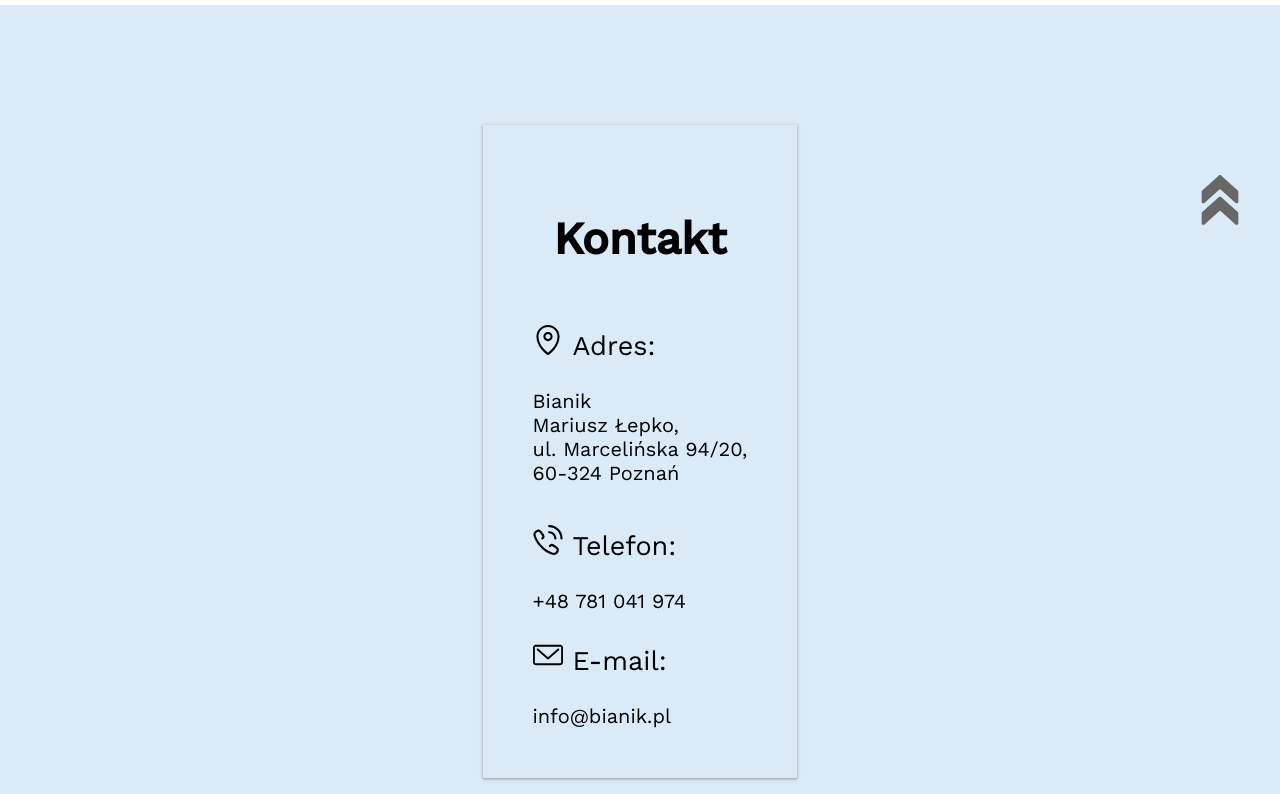
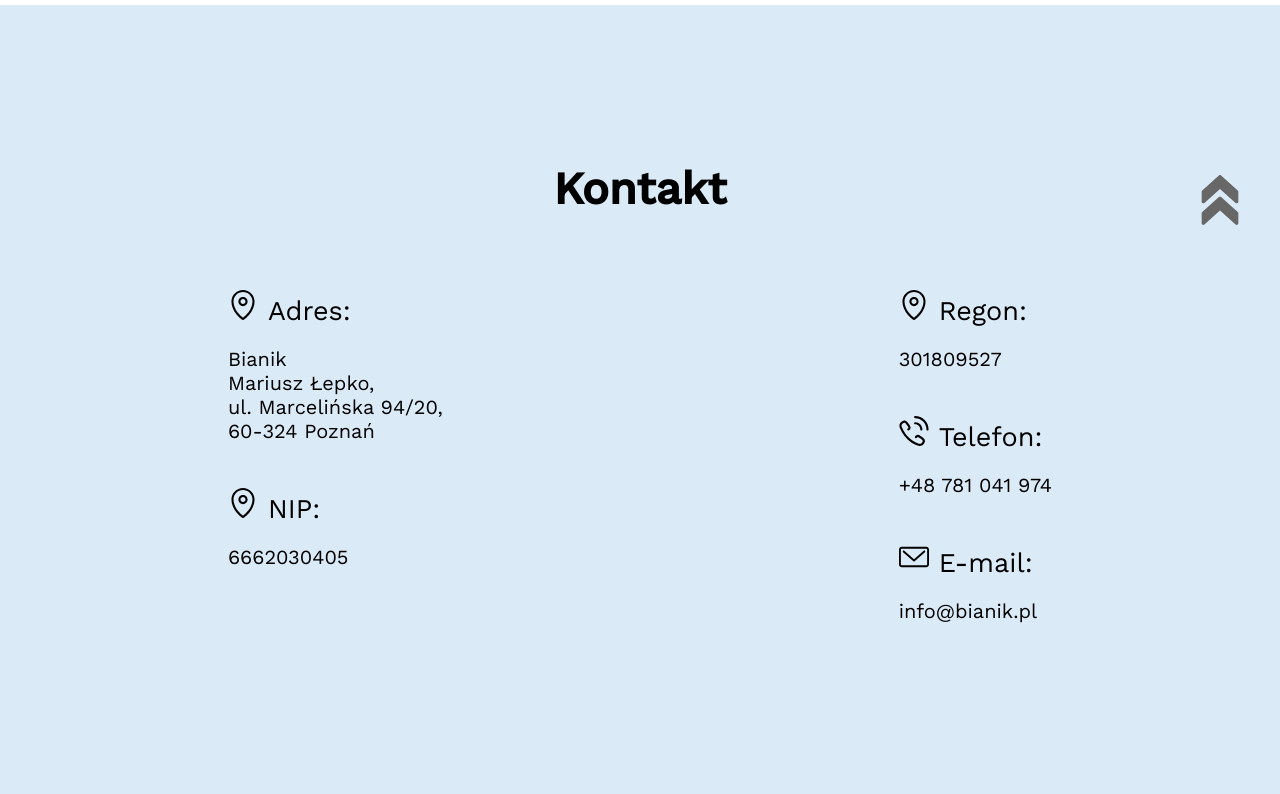
Before and after one commit to Mateusz-Meler/bianik, a website built with webpack: page src/pages/index.html in a window 1280 px wide. Shown: the part 1600-2394 px from the top of the page. Built offline with nearby package versions, Linux system fonts and the light colour scheme; some packages are replaced by stand-ins of ours.

Commit message:
contact section fix

```diff
--- a/src/pages/index.html
+++ b/src/pages/index.html
@@ -79,24 +79,34 @@
       <section class="contact" id="contact">
         <article class="contact__article">
           <h2 class="contact__header">Kontakt</h2>
+          <div class="test">
+            <div class="test2">
+              <h3 class="contact__addres">Adres:</h3>
 
-          <p class="contact__addres">Adres:</p>
               <p class="contact__paragraph">
                 Bianik
                 <br />Mariusz Łepko, <br />ul. Marcelińska 94/20, <br />60-324
                 Poznań
               </p>
 
-          <p class="contact__phone">Telefon:</p>
+              <h3 class="contact__addres">NIP:</h3>
+              <p class="contact__paragraph">6662030405</p>
+            </div>
+            <div class="test3">
+              <h3 class="contact__addres">Regon:</h3>
+              <p class="contact__paragraph">301809527</p>
+
+              <h3 class="contact__phone">Telefon:</h3>
               <a class="contact__paragraph" href="tel:+48781.041.974"
                 >+48 781 041 974</a
               >
 
-          <p class="contact__mail">E-mail:</p>
-
+              <h3 class="contact__mail">E-mail:</h3>
               <a class="contact__paragraph" href="mailto:info@bianik.pl">
                 info@bianik.pl
               </a>
+            </div>
+          </div>
         </article>
         <a class="arrow" href="#home"
           ><img src="../assets/icons/fast-forward.svg" alt="strzałka"
@@ -122,7 +132,7 @@
           <img
             class="cooperation__box--image"
             src="../assets/img/mm.png"
-            alt=" galeria mm"
+            alt="galeria mm"
           />
           <img
             class="cooperation__box--image"
--- a/src/scss/main.scss
+++ b/src/scss/main.scss
@@ -89,3 +89,9 @@
     }
   }
 }
+
+.test {
+  display: flex;
+  flex-direction: row;
+  justify-content: space-around;
+}
--- a/src/scss/modules/contact.scss
+++ b/src/scss/modules/contact.scss
@@ -6,14 +6,13 @@
     padding: 120px 0px 70px 0;
 
     &__article {
-        padding: 50px;
-        box-shadow: 0 1px 2px 0 rgba(60, 64, 67, 0.30), 0 1px 3px 1px rgba(60, 64, 67, 0.15);
+        width: 100%;
     }
 
     &__header {
         font-size: 45px;
         text-align: center;
-        margin-bottom: 60px;
+        margin-bottom: 30px;
 
         @media (max-width: 768px) {
             font-size: 40px;
@@ -23,7 +22,7 @@
     &__addres {
         font-size: 27px;
         font-weight: normal;
-        margin-bottom: 27px;
+        margin: 45px 0 20px 0;
 
         @media (max-width: 768px) {
             font-size: 23px;
@@ -39,6 +38,7 @@
     &__phone {
         font-size: 27px;
         font-weight: normal;
+        margin: 45px 0 20px 0;
 
         @media (max-width: 768px) {
             font-size: 23px;
@@ -53,6 +53,7 @@
     &__mail {
         font-size: 27px;
         font-weight: normal;
+        margin: 45px 0 20px 0;
 
         @media (max-width: 768px) {
             font-size: 23px;
@@ -65,7 +66,7 @@
     }
 
     &__paragraph {
-        margin-bottom: 40px;
+        margin: 0;
         font-size: 20px;
         text-decoration: none;
         color: #000;
```
Lines whose indentation alone changed are shown as unchanged.
